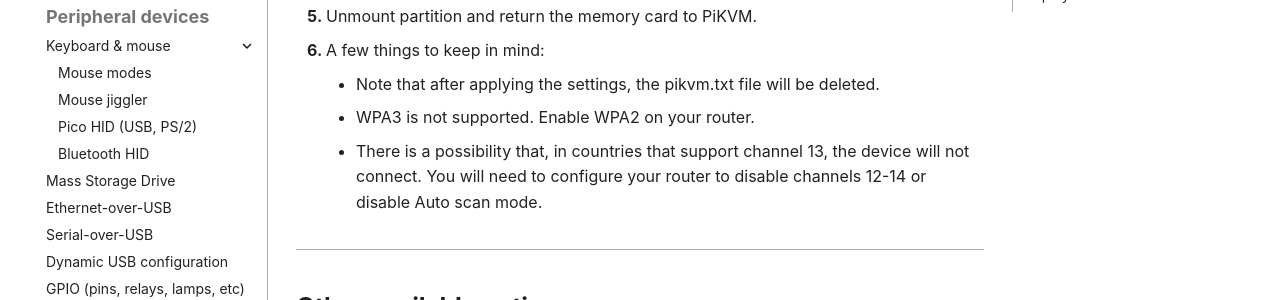
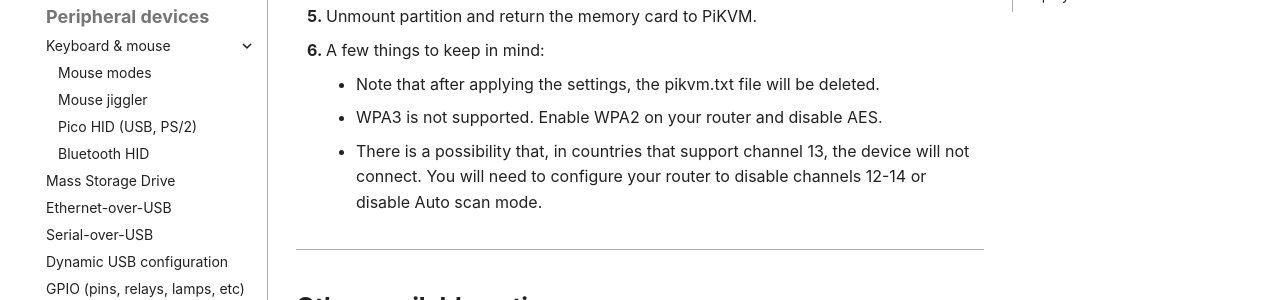
Before and after one commit to pikvm/pikvm, an MkDocs documentation site: the page built from docs/on_boot_config.md, in a window 1280 px wide and 900 px high, scrolled down 782 px. Shown: the part 153-453 px from the top of the window. Built offline with MkDocs 1.6.1 and Material for MkDocs 9.7.7, drawn with Linux system fonts in a browser that asks for light colours; some web fonts are replaced; comment, search, counter and statistics services are not loaded.

Commit message:
Update on_boot_config.md
Added verbiage for clarity

```diff
--- a/docs/on_boot_config.md
+++ b/docs/on_boot_config.md
@@ -38,7 +38,7 @@
 
 6. A few things to keep in mind:
     * Note that after applying the settings, the pikvm.txt file will be deleted.
-    * WPA3 is not supported. Enable WPA2 on your router.
+    * WPA3 is not supported. Enable WPA2 on your router and disable AES.
     * There is a possibility that, in countries that support channel 13, the device will not connect.
         You will need to configure your router to disable channels 12-14 or disable Auto scan mode.
 
```
